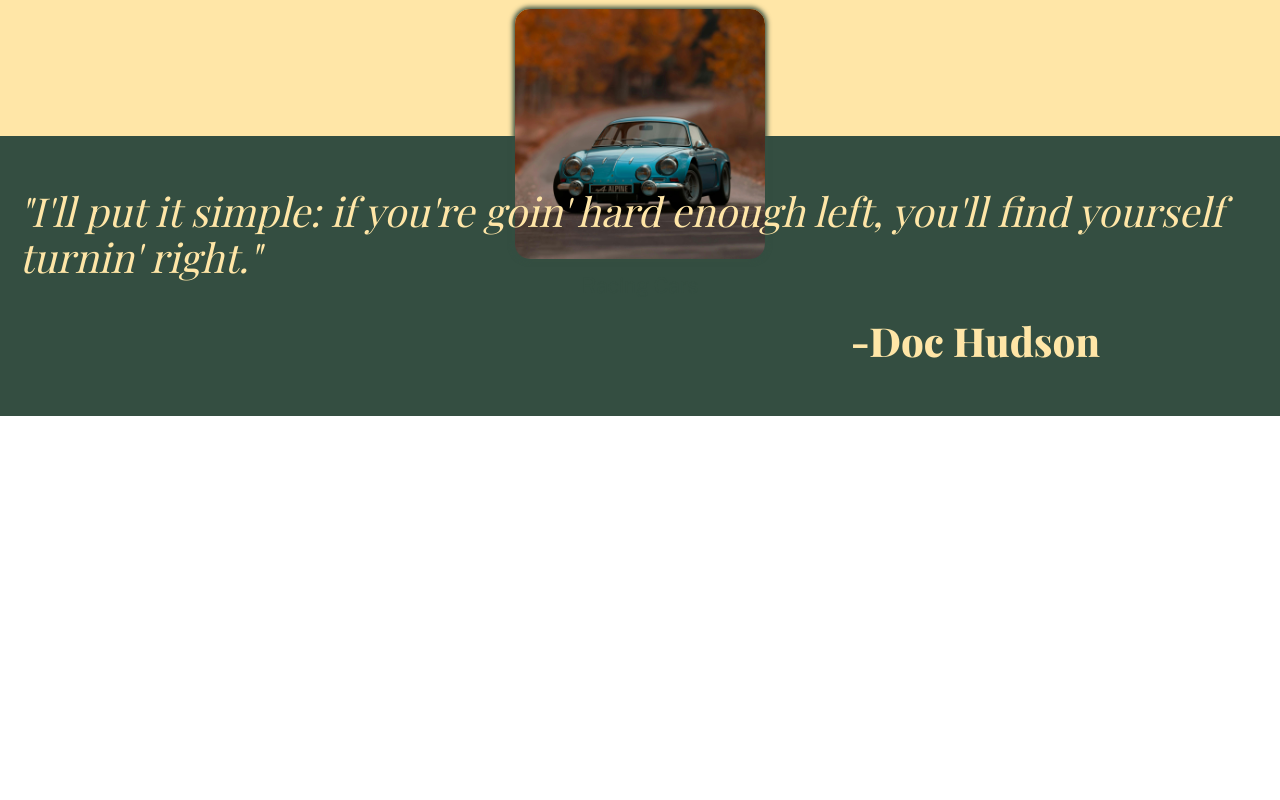
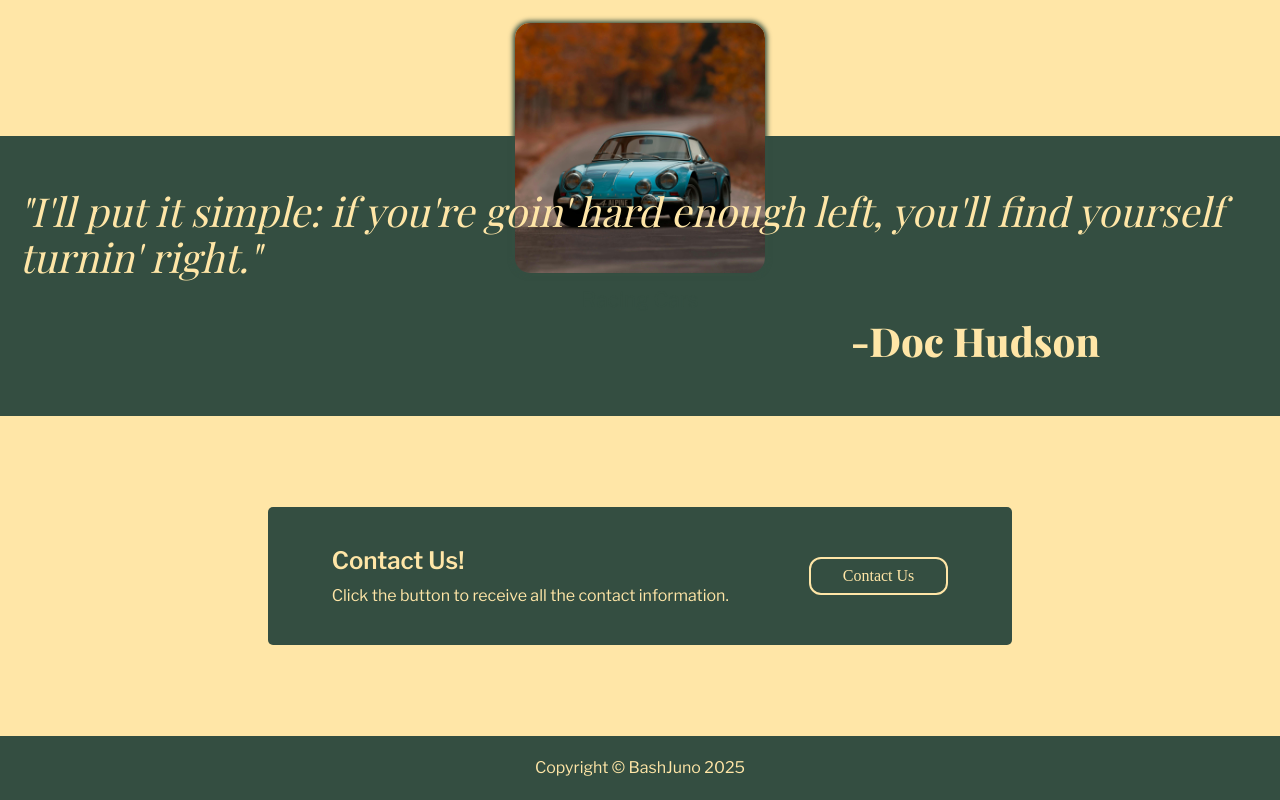
Before and after one commit to Graistor/landing-page, a plain HTML site: page index.html in a window 1280 px wide. Shown: the part 904-1704 px from the top of the page. Before the commit the page ends 1320 px from the top, so only its background shows below. Drawn offline with nearby package versions, Linux system fonts and the light colour scheme; a web font is replaced by a local one.

Commit message:
Complete the landing page project
Added the contact section and styled it, also
added a copyright footer at the bottom

```diff
--- a/index.html
+++ b/index.html
@@ -81,7 +81,20 @@
             </p>
             <p id="autor">-Doc Hudson</p>
          </section>
-         <section></section>
+         <section class="contact-section">
+            <div class="contact-box">
+               <div class="phrase-sect">
+                  <p class="phrase">Contact Us!</p>
+                  <p>
+                     Click the button to receive all the contact information.
+                  </p>
+               </div>
+               <a class="contact-btn" href="#">Contact Us</a>
+            </div>
+         </section>
       </main>
+      <footer>
+         <p>Copyright &copy; BashJuno 2025</p>
+      </footer>
    </body>
 </html>
--- a/styles/style.css
+++ b/styles/style.css
@@ -160,8 +160,8 @@
    height: 65vh;
 }
 
-.cards-section h3 {
-   font-size: 35px;
+.cards-title {
+   font-size: 47px;
    text-align: center;
 }
 
@@ -221,3 +221,55 @@
    margin-right: 4.5em;
    font-weight: 800;
 }
+
+/** Contact Section */
+.contact-section {
+   background-color: var(--bg-color-secondary);
+   min-height: 40vh;
+   display: flex;
+   justify-content: center;
+   align-items: center;
+}
+
+.contact-box {
+   display: flex;
+   gap: 5rem;
+   background-color: var(--bg-color-primary);
+   color: var(--bg-color-secondary);
+   padding: 2.5rem 4rem;
+   border-radius: 5px;
+}
+
+.phrase {
+   font-size: 1.5rem;
+   font-weight: 600;
+   margin-bottom: 12px;
+}
+
+.contact-btn {
+   background-color: var(--bg-color-primary);
+   color: var(--bg-color-secondary);
+   border: 2px solid var(--bg-color-secondary);
+   text-decoration: none;
+   padding: 0.5rem 2rem;
+   border-radius: 12px;
+
+   align-self: center;
+}
+
+.contact-btn:hover {
+   background-color: var(--bg-color-secondary);
+   color: var(--bg-color-primary);
+   border: 2px solid var(--bg-color-primary);
+}
+
+/*? Footer */
+
+footer {
+   min-height: 8vh;
+   background-color: var(--bg-color-primary);
+   color: var(--bg-color-secondary);
+   display: flex;
+   justify-content: center;
+   align-items: center;
+}
```
